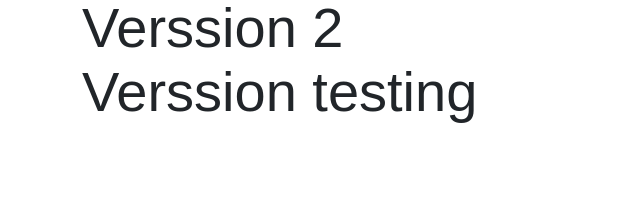
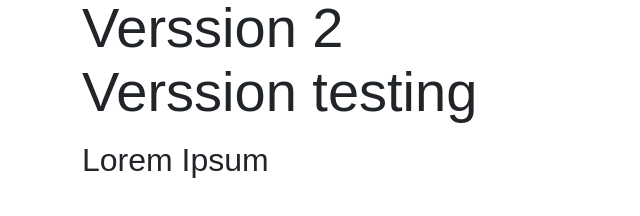
Before and after one commit to Harendra-source/practice, a website: page index.html in a window 1280 px wide. Shown: the whole page, without its empty margins (0-640 px from the left). Drawn offline with nearby package versions, Linux system fonts and the light colour scheme; a web font is replaced by a local one.

Commit message:
add tag h3

```diff
--- a/index.html
+++ b/index.html
@@ -15,6 +15,7 @@
     <div class="container">
       <h1>Verssion 2</h1>
       <h2>Verssion testing</h2>
+      <h3>Lorem Ipsum</h3>
     </div>
   </div>
 
```
